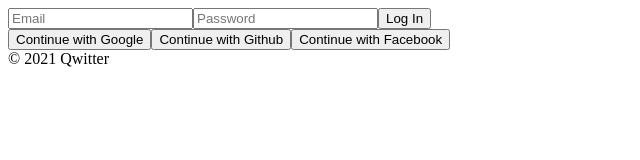
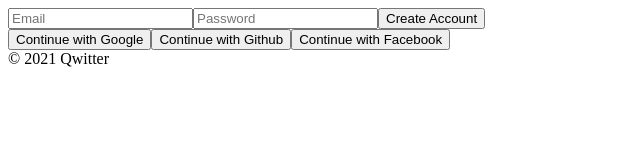
Before and after one commit to minidevhs/qwitter, a React (Create React App) app: page /#/ in a window 1280 px wide. Shown: the top 160 px of the page, without its empty margins (0-640 px from the left). Built offline with nearby package versions, Linux system fonts and the light colour scheme; no server answers.

Commit message:
#2.3 Creating Account

```diff
--- a/src/routes/Auth.js
+++ b/src/routes/Auth.js
@@ -1,20 +1,41 @@
 import React, { useState } from "react";
+import { authService } from "fbase";
 
 const Auth = () => {
   const [email, setEmail] = useState("");
   const [password, setPassword] = useState("");
+  const [newAccount, setNewAccount] = useState(true);
+
   const onChange = (e) => {
     const {
       target: { name, value },
     } = e;
+
     if (name === "email") {
       setEmail(value);
     } else if (name === "password") {
       setPassword(value);
     }
   };
-  const onSubmit = (e) => {
+
+  const onSubmit = async (e) => {
     e.preventDefault();
+    try {
+      let data;
+      if (newAccount) {
+        // create new account
+        data = await authService.createUserWithEmailAndPassword(
+          email,
+          password
+        );
+      } else {
+        // log in
+        data = await authService.signInWithEmailAndPassword(email, password);
+      }
+      console.log(data);
+    } catch (error) {
+      console.log(error);
+    }
   };
 
   return (
@@ -36,7 +57,7 @@
           value={password}
           onChange={onChange}
         />
-        <input type="submit" value="Log In" />
+        <input type="submit" value={newAccount ? "Create Account" : "Log In"} />
       </form>
       <div>
         <button>Continue with Google</button>
```
